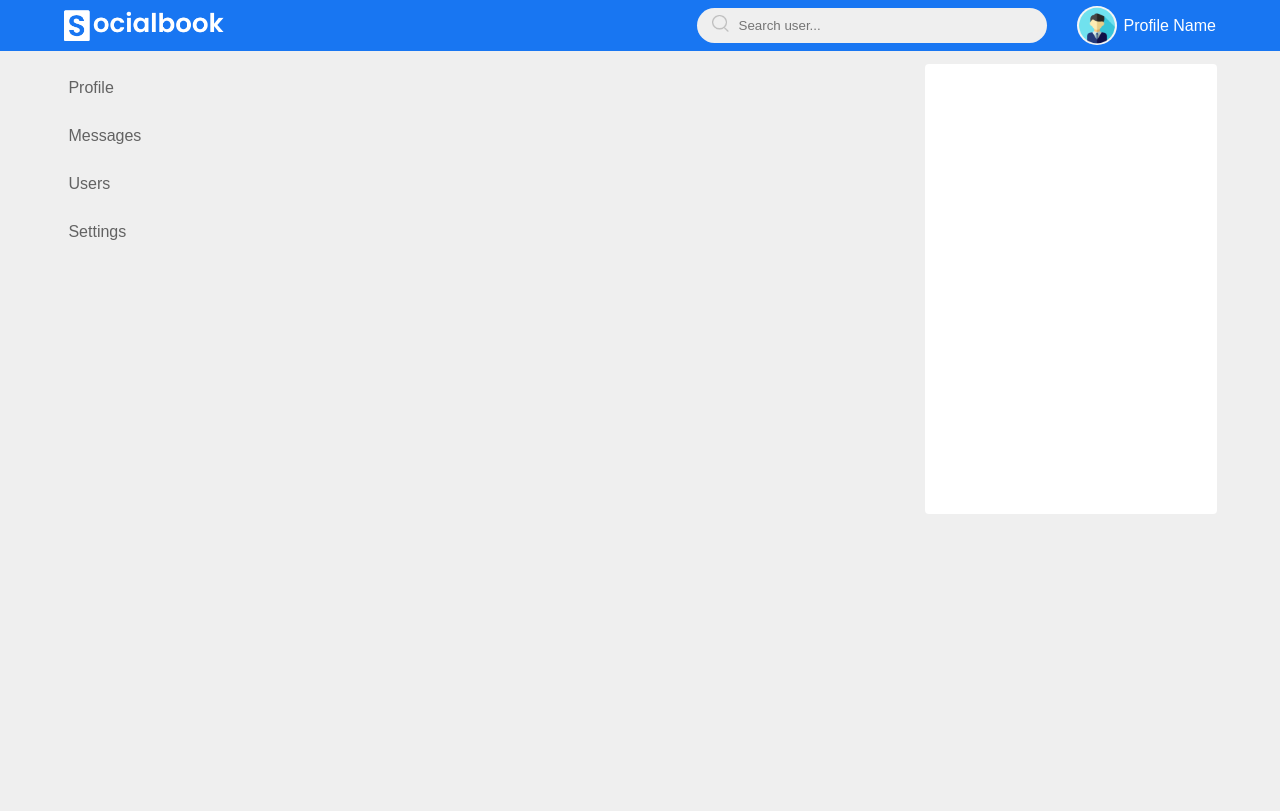
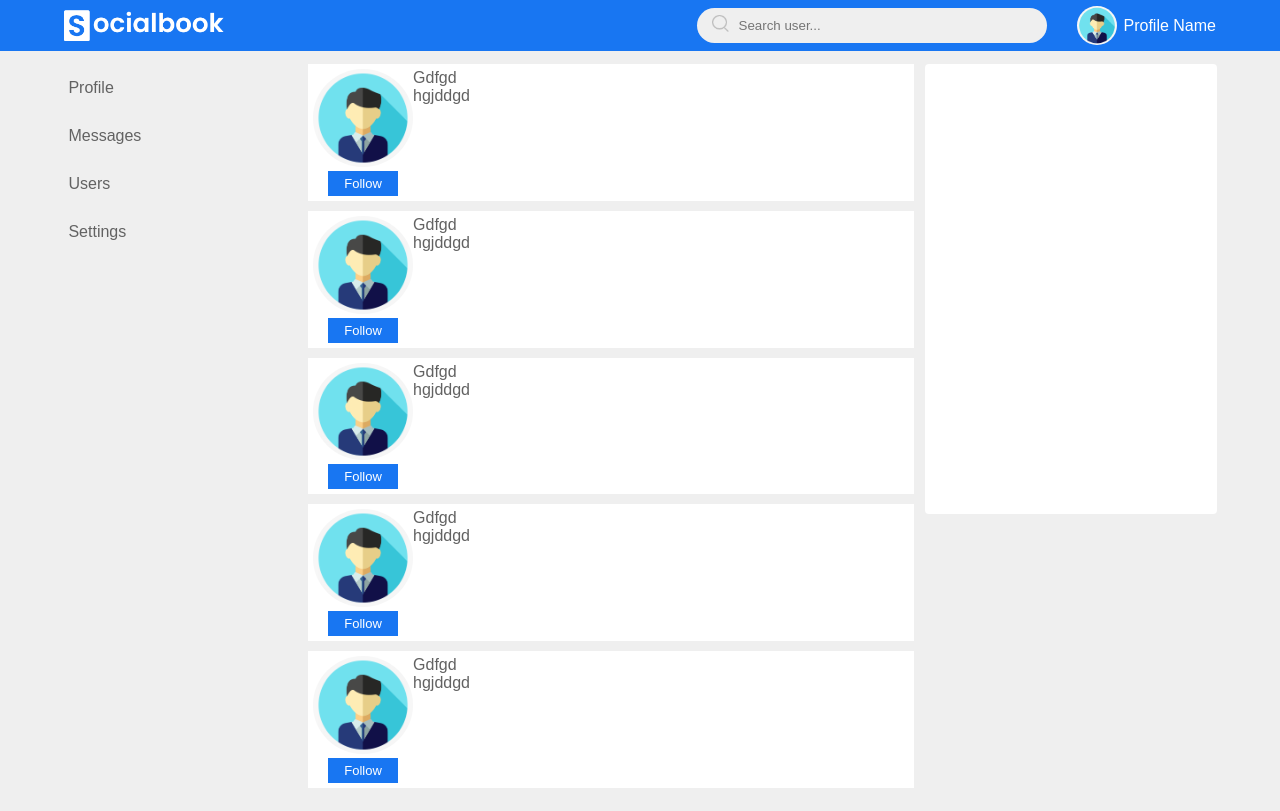
Before and after one commit to Talman95/PetProjectReactJS, a React (Create React App) app in the folder social-network/: page /users in a window 1280 px wide. Built offline with nearby package versions, Linux system fonts and the light colour scheme; the HTML template or start-up script is replaced by a standard one.

Commit message:
added users page

```diff
--- a/social-network/src/App.js
+++ b/social-network/src/App.js
@@ -6,6 +6,7 @@ import Profile from './components/profile/Profile';
 import Sidebar from './components/sidebar/Sidebar';
 import Messages from './components/messages/Messages';
 import ChatBox from './components/messages/chatBox/ChatBox';
+import Users from './components/users/Users';
 
 function App() {
   return (
@@ -18,6 +19,7 @@ function App() {
               <Route path="/" element={<Profile />} />
               <Route path="/messages" element={<Messages />} />
               <Route path="/messages/:id" element={<ChatBox />} />
+              <Route path="/users" element={<Users />} />
             </Routes>
           </div>
           <Sidebar />
--- a/social-network/src/components/Nav/Nav.jsx
+++ b/social-network/src/components/Nav/Nav.jsx
@@ -7,7 +7,7 @@ const Nav = (props) => {
             <div className={classes.links}>
                 <NavLink to="/" className={classes.item}>Profile</NavLink>
                 <NavLink to="/messages" className={classes.item}>Messages</NavLink>
-                <a href="" className={classes.item}>Users</a>
+                <NavLink to="/users" className={classes.item}>Users</NavLink>
                 <a href="" className={classes.item}>Settings</a>
             </div>
 
--- /dev/null
+++ b/social-network/src/components/users/Users.jsx
@@ -0,0 +1,37 @@
+import classes from './Users.module.css';
+import userLogo from './../../assets/images/user.png';
+import MyButton from './../UI/button/MyButton';
+import { NavLink } from 'react-router-dom';
+
+const Users = (props) => {
+    const usersData = [
+        { id: 0, name: 'Gdfgd', status: 'hgjddgd'},
+        { id: 1, name: 'Gdfgd', status: 'hgjddgd'},
+        { id: 2, name: 'Gdfgd', status: 'hgjddgd'},
+        { id: 3, name: 'Gdfgd', status: 'hgjddgd'},
+        { id: 4, name: 'Gdfgd', status: 'hgjddgd'}
+    ]
+
+    return (
+        <div className={classes.container}>
+            {usersData.map(user => <div className={classes.item} key={user.id}>
+                <div className={classes.leftside}>
+                    <NavLink to={'/' + user.id}>
+                        <img src={userLogo} alt="User photo" />
+                    </NavLink>
+                    <div>
+                        <MyButton>Follow</MyButton>
+                    </div>
+                </div>
+                <div className={classes.rightside}>
+                    <div>
+                        <div>{user.name}</div>
+                        <div>{user.status}</div>
+                    </div>
+                </div>
+            </div>)}
+        </div>
+    )
+}
+
+export default Users;
--- /dev/null
+++ b/social-network/src/components/users/Users.module.css
@@ -0,0 +1,23 @@
+.item {
+    background: #fff;
+    margin-bottom: 10px;
+}
+.container .leftside img {
+    border-radius: 50%;
+    width: 100px;
+}
+.item {
+    display: flex;
+    padding: 5px;
+}
+.container .item .leftside button {
+    text-align: center;
+    width: 70px;
+    height: 25px;
+    font-size: 13px;
+}
+.container .item .leftside {
+    display: flex;
+    flex-flow: column;
+    align-items: center;
+}
```
